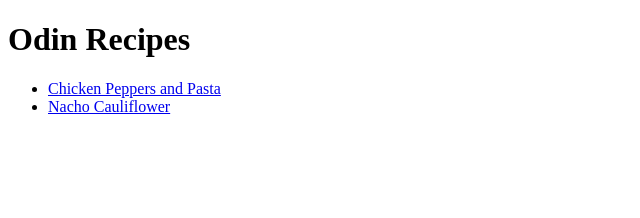
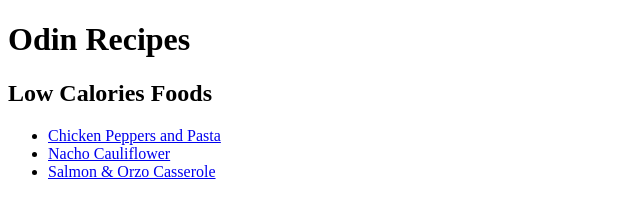
Before and after one commit to Sima2704/odin-recipes, a plain HTML site: page index.html in a window 1280 px wide. Shown: the whole page, without its empty margins (0-640 px from the left). Drawn offline with Linux system fonts and the light colour scheme.

Commit message:
Mentioned what types of recipes i made

```diff
--- a/index.html
+++ b/index.html
@@ -7,9 +7,11 @@
 </head>
 <body>
     <h1>Odin Recipes</h1>
+    <h2>Low Calories Foods</h2>
     <ul>
         <li><a href="./recipes/chicken-peppers-and-pasta.html" target="_blank">Chicken Peppers and Pasta</a></li>
         <li><a href="./recipes/nacho-cauliflower.html" target="_blank">Nacho Cauliflower</a></li>
+        <li><a href="./recipes/salmon-orzo.html" target="_blank">Salmon & Orzo Casserole</a></li>
     </ul>
 </body>
 </html>
```
